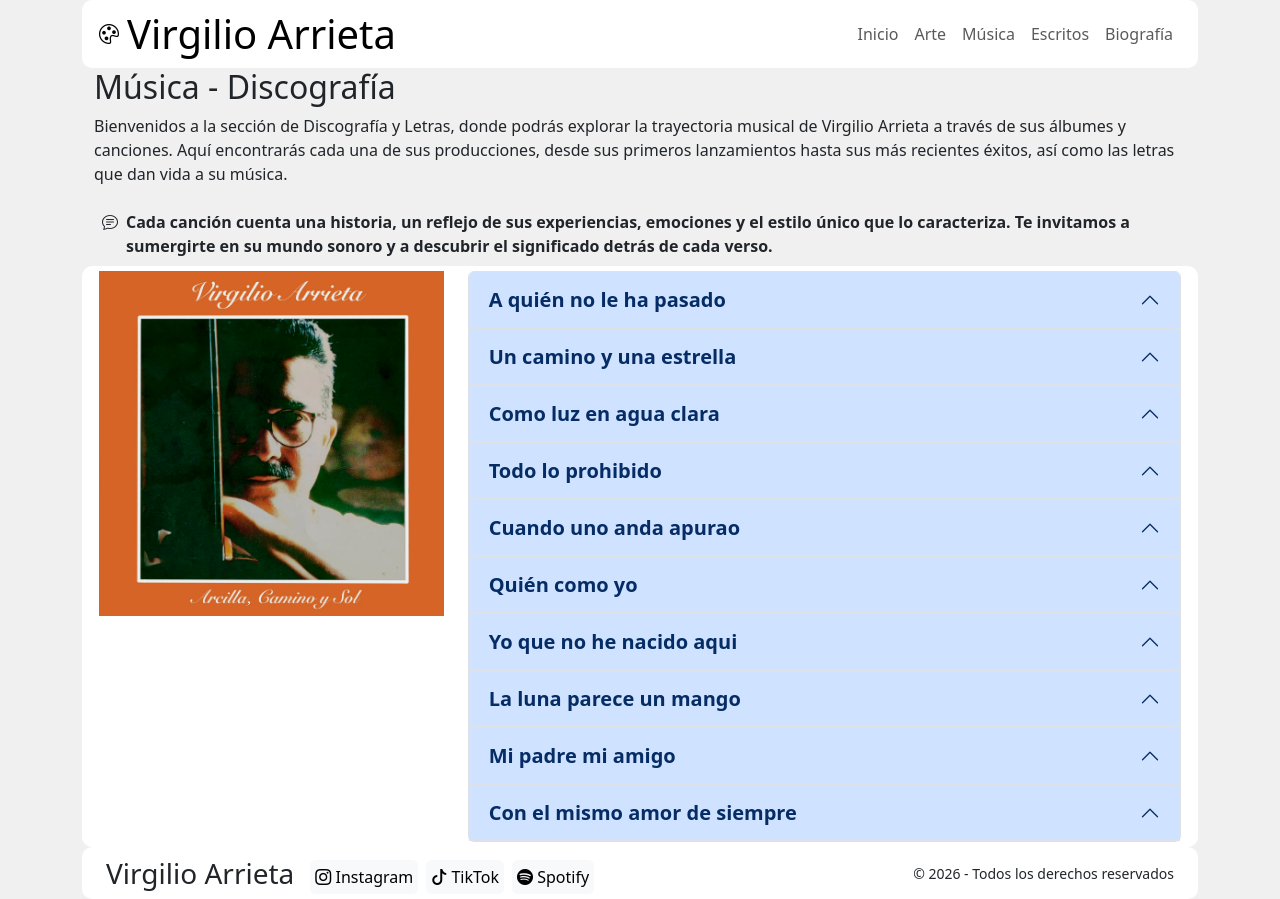
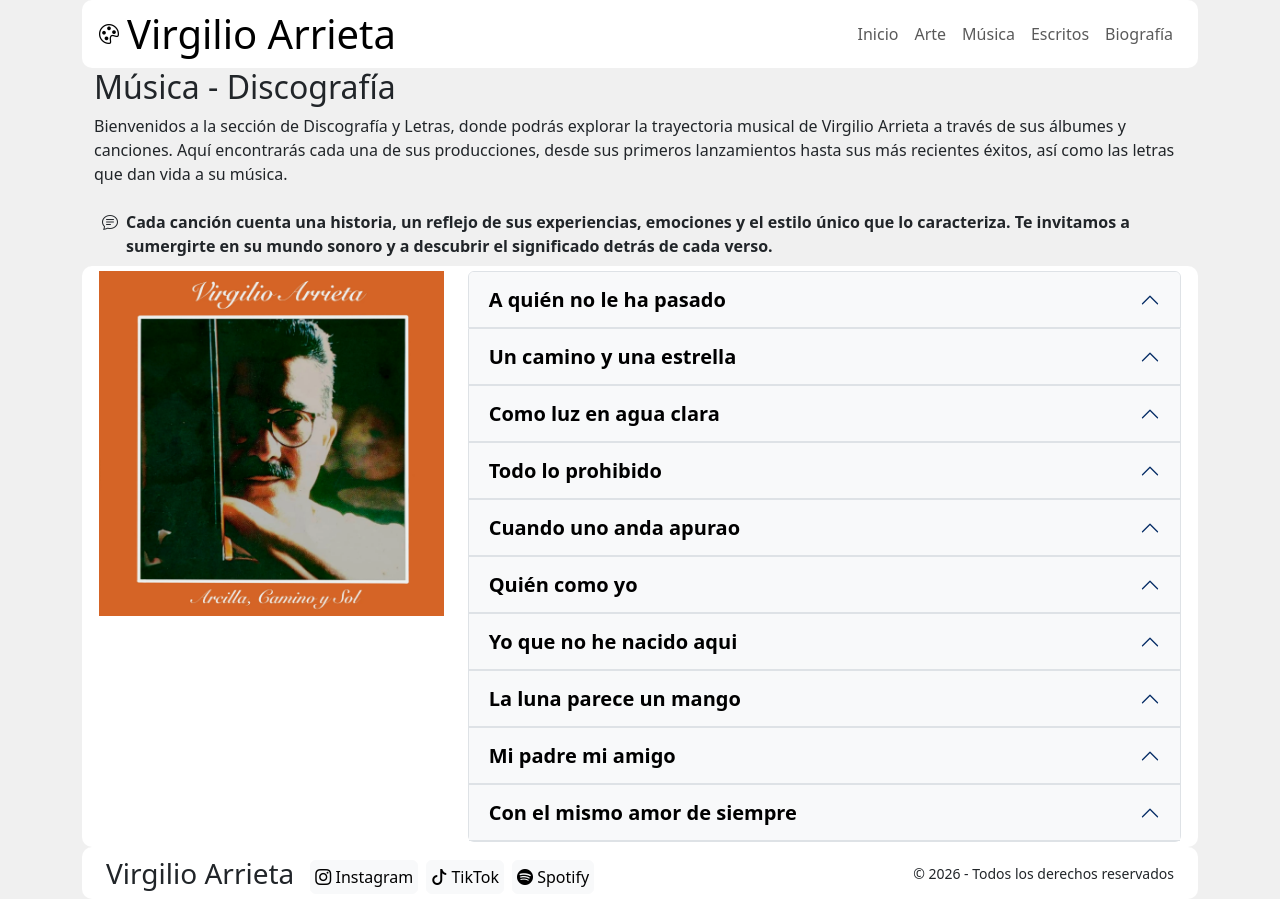
Before and after one commit to DevAnd7/VA-WebPage, a React (Vite) app: page /#/musica in a window 1280 px wide. Built offline with nearby package versions, Linux system fonts and the light colour scheme.

Commit message:
fondo de item

```diff
--- a/src/index.css
+++ b/src/index.css
@@ -18,6 +18,17 @@ body {
   object-fit: contain;
 }
 
+.accordion-button:not(.collapsed) {
+  background-color: #f8f9fa; /* o el color que quieras */
+  color: #000;
+}
+
+.accordion-button:focus {
+  box-shadow: none !important;
+  border-color: transparent !important;
+}
+
+
 /* .masonry {
   column-count: 3;
   column-gap: 0.5rem;
```
Also changed, not shown: 4 other files (tests, documents, lock files or other folders).
